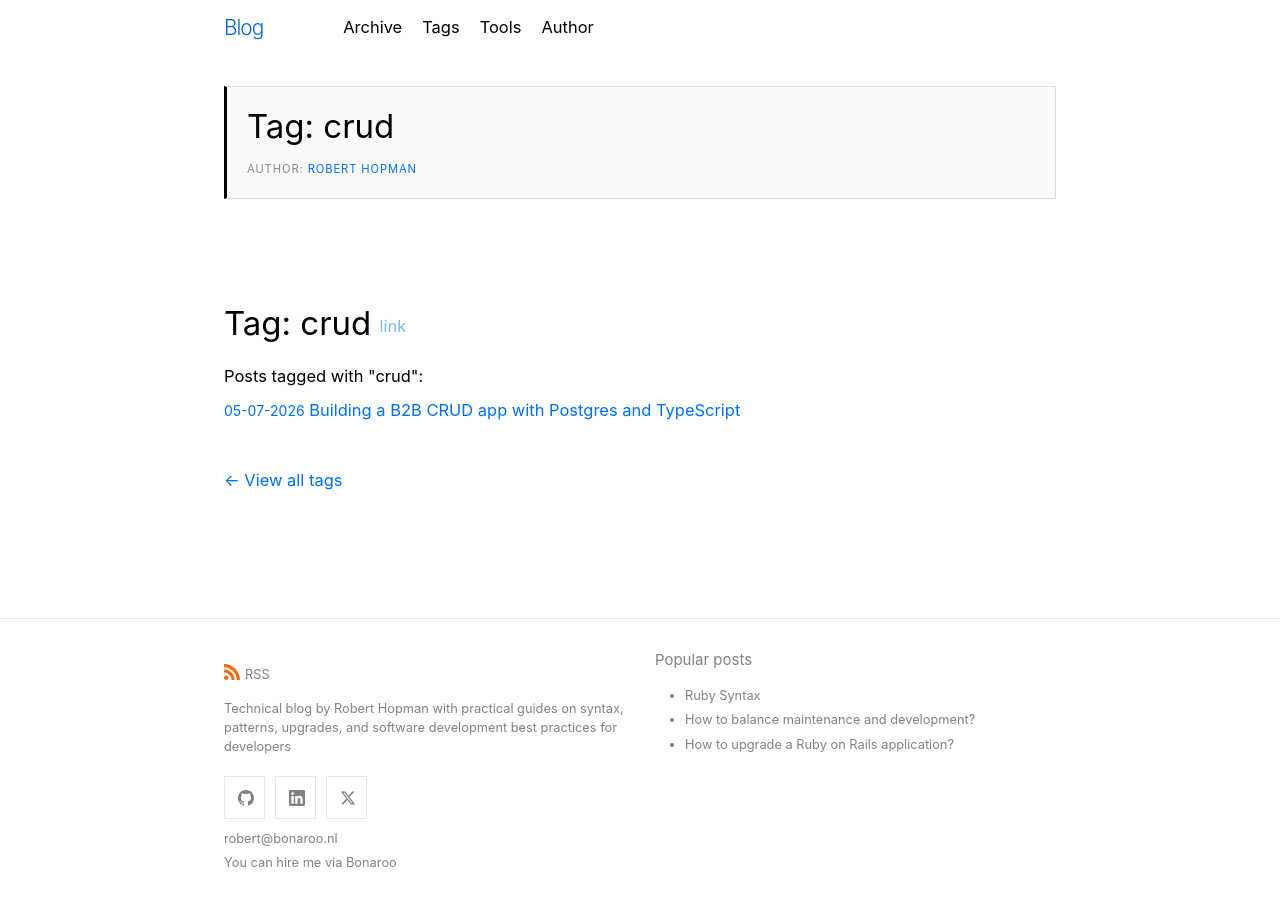
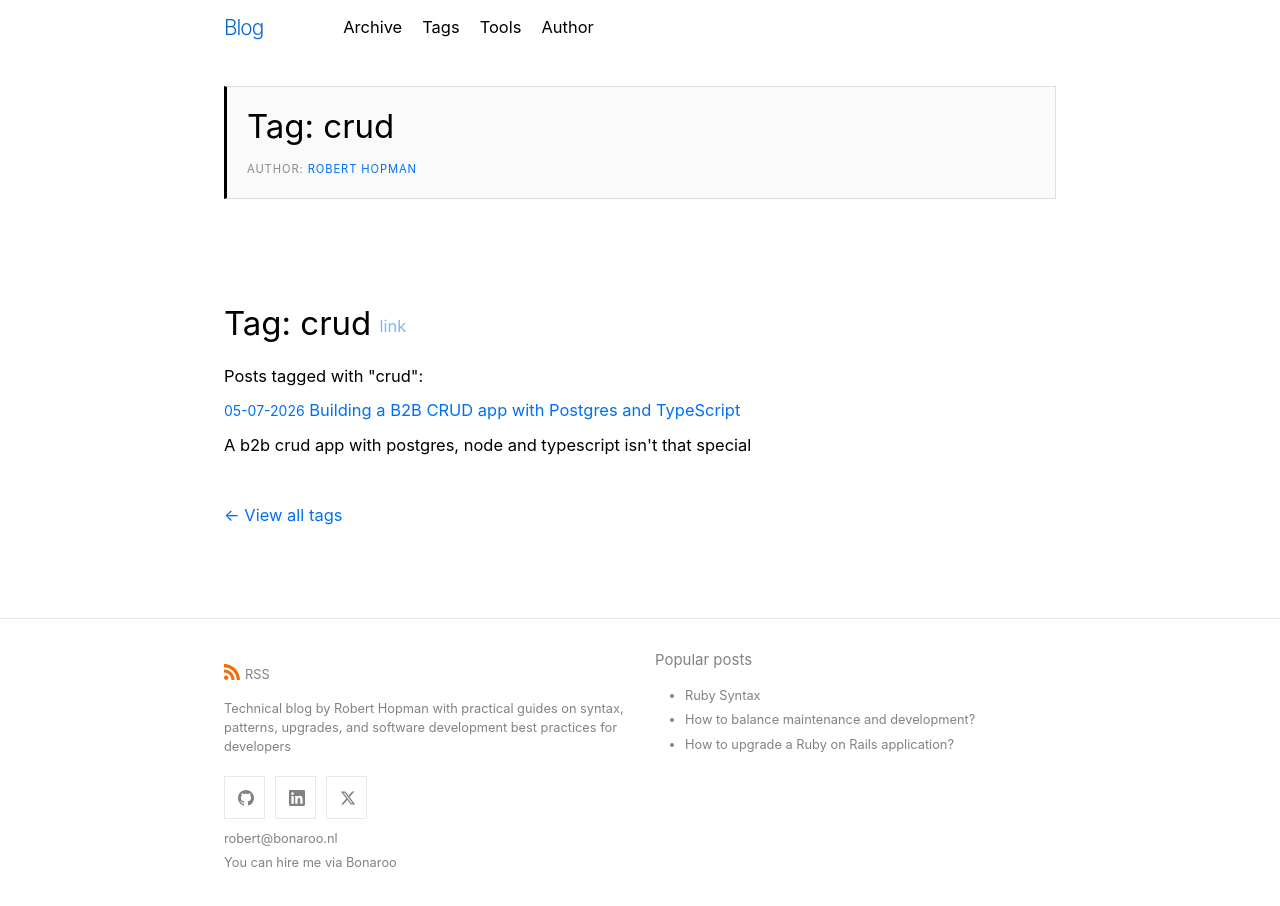
Before and after one commit to roberthopman/roberthopman.github.io, a Jekyll site: the page built from tags/crud.md, in a window 1280 px wide and 937 px high. Shown: the top 906 px of the window. Built offline with Jekyll 4.4.1, drawn with Linux system fonts in a browser that asks for light colours.

Commit message:
Add excerpt

```diff
--- a/_posts/2026-07-05-building-a-b2b-crud-app-with-postgres-and-javascript.md
+++ b/_posts/2026-07-05-building-a-b2b-crud-app-with-postgres-and-javascript.md
@@ -1,7 +1,7 @@
 ---
 layout: post
 title:  "Building a B2B CRUD app with Postgres and TypeScript"
-excerpt: ""
+excerpt: "A b2b crud app with postgres, node and typescript isn't that special"
 tags: [javascript, typescript, postgresql, crud]
 sidebar: b2b-crud-app
 ---
```
